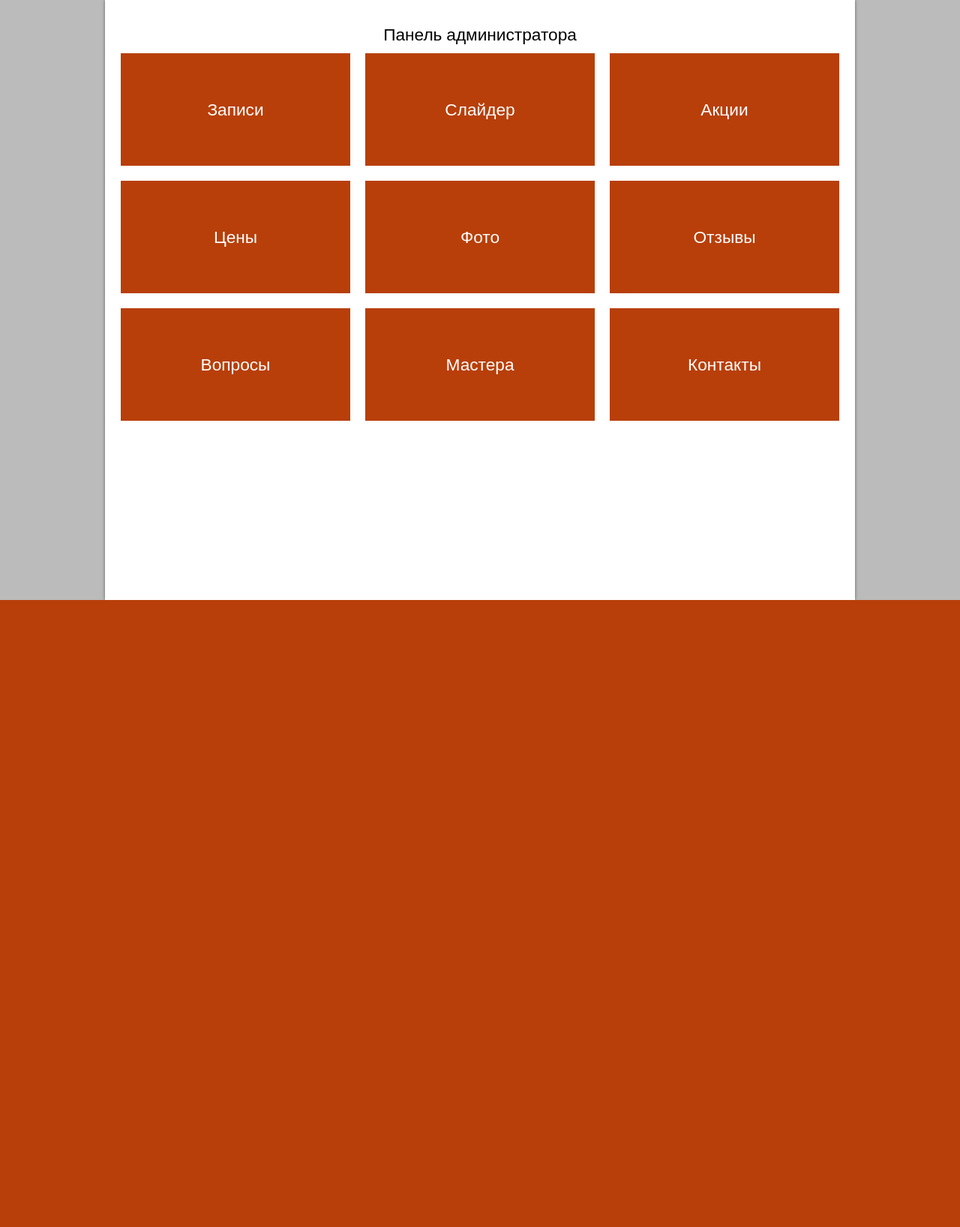
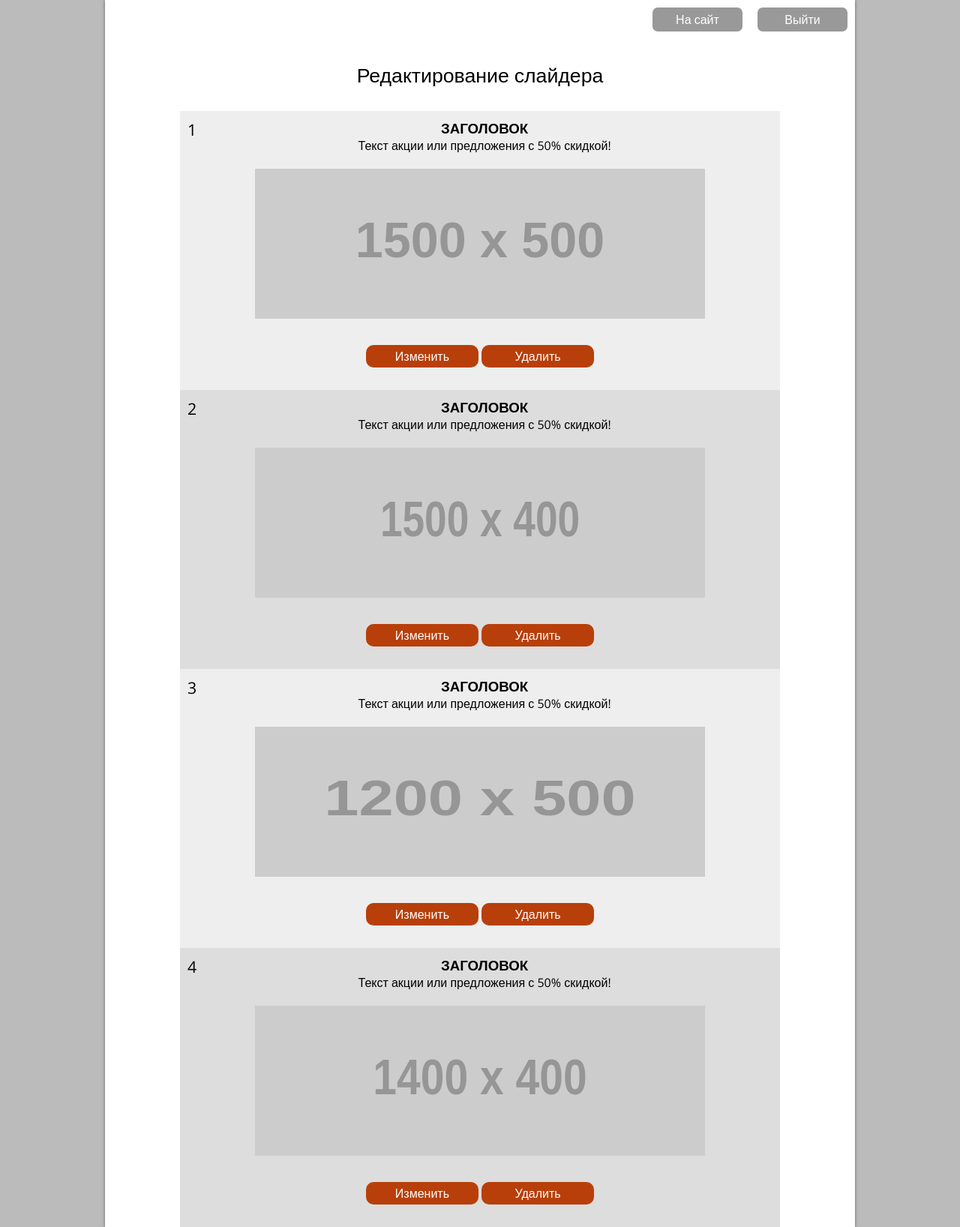
Before and after one commit to frigateStudio/storm.ru, a PHP site: page /html/indexAdmin.html in a window 1280 px wide. Shown: the whole page at 75% size. Before the commit the page ends 800 px from the top, so only its background shows below. Run offline with PHP 8.4, Linux system fonts and the light colour scheme; grey boxes labelled with a size stand in for pictures from a placeholder-image service; style sheets or scripts are compiled from the project's sources; some libraries are stand-ins or nearby versions.

Commit message:
work on the slider control panel
implemented the removal of the slide through the admin panel

```diff
--- a/config/routes.php
+++ b/config/routes.php
@@ -1,8 +1,13 @@
 <?php
 
 return array(
+    //admin
+    'deleteSlide/([0-9]+)'=>'adminSlider/deleteSlide/$1',
+    'editSlider'=>'adminSlider/index',
+    'auth/exit'=>"admin/exit",
     'auth'=>'admin/auth',
     'admin'=>"admin/index",
+    //site
     'contacts' => 'contacts/index', //actionIndex in ContactsController
     'addQuestion' => 'contacts/AddQuestion',
     'addReview' => 'review/AddReview',
--- a/controllers/AlbumsController.php
+++ b/controllers/AlbumsController.php
@@ -9,6 +9,7 @@ class AlbumsController
     {
 
         $idActiveMenu = 4;
+
         $albums = Albums::getAlbumsList();
         require_once(ROOT . '/views/albums.php');
         return true;
--- a/html/indexAdmin.html
+++ b/html/indexAdmin.html
@@ -3,29 +3,50 @@
 <head>
     <meta charset="UTF-8">
     <title>Панель администратора</title>
-    <link href="styles/adminStyle.css" rel="stylesheet">
+    <link href="../template/styles/adminStyle.css" rel="stylesheet">
 
     <link href="https://fonts.googleapis.com/css?family=Open+Sans:300,400|Poiret+One&subset=cyrillic" rel="stylesheet">
     <script src="https://ajax.googleapis.com/ajax/libs/jquery/3.1.0/jquery.min.js"></script>
 </head>
 <body>
 <main>
-    <div id="mainMenu">
-        <span>
-            Панель администратора
-        </span>
-        <div id="menuContainer">
-            <a href="#" id="controlRecord" class="controlButton">Записи</a>
-            <a href="#" id="controlSlider" class="controlButton">Слайдер</a>
-            <a href="#" id="controlAction" class="controlButton">Акции</a>
-            <a href="#" id="controlService" class="controlButton">Цены</a>
-            <a href="#" id="controlPhoto" class="controlButton">Фото</a>
-            <a href="#" id="controlReview" class="controlButton">Отзывы</a>
-            <a href="#" id="controlQuestion" class="controlButton">Вопросы</a>
-            <a href="#" id="controlMasters" class="controlButton">Мастера</a>
-            <a href="#" id="controlContacts" class="controlButton">Контакты</a>
+    <a href="/auth/exit" id="buttonExit" class="navButton">Выйти</a>
+    <a href="/" id="buttonInSite" class="navButton">На сайт</a><br>
+
+    <div class="controlSlider">
+        <div class="headerMenu">Редактирование слайдера</div>
+        <div class="slide">
+            <span>1</span>
+            <h3>ЗАГОЛОВОК</h3>
+            <p>Текст акции или предложения с 50% скидкой!</p>
+            <img src="http://dummyimage.com/1500x500/329456"><br>
+            <a href="#" class="editButton">Изменить</a>
+            <a href="#" class="editButton">Удалить</a>
         </div>
-
+        <div class="slide">
+            <span>2</span>
+            <h3>ЗАГОЛОВОК</h3>
+            <p>Текст акции или предложения с 50% скидкой!</p>
+            <img src="http://dummyimage.com/1500x400/329456"><br>
+            <a href="#" class="editButton">Изменить</a>
+            <a href="#" class="editButton">Удалить</a>
+        </div>
+        <div class="slide">
+            <span>3</span>
+            <h3>ЗАГОЛОВОК</h3>
+            <p>Текст акции или предложения с 50% скидкой!</p>
+            <img src="http://dummyimage.com/1200x500/329456"><br>
+            <a href="#" class="editButton">Изменить</a>
+            <a href="#" class="editButton">Удалить</a>
+        </div>
+        <div class="slide">
+            <span>4</span>
+            <h3>ЗАГОЛОВОК</h3>
+            <p>Текст акции или предложения с 50% скидкой!</p>
+            <img src="http://dummyimage.com/1400x400/329456"><br>
+            <a href="#" class="editButton">Изменить</a>
+            <a href="#" class="editButton">Удалить</a>
+        </div>
 
     </div>
 
--- a/template/styles/adminStyle.css
+++ b/template/styles/adminStyle.css
@@ -18,18 +18,47 @@ main {
   background-color: white;
   font-family: 'Open Sans', sans-serif;
   width: 1000px;
-  height: 100vh;
+  min-height: 100vh;
+  height: 100%;
   box-shadow: 0 0 4px rgba(0, 0, 0, 0.5); }
 
+.navButton {
+  color: white;
+  background-color: #999;
+  width: 100px;
+  display: inline-block;
+  padding: 5px 10px;
+  text-align: center;
+  border-radius: 7px;
+  margin: 10px; }
+
+#buttonInSite, #buttonExit, #buttonOnPage {
+  float: right; }
+
+.navButton:hover, #backToSite:hover {
+  background-color: #555; }
+
+#buttonOnPage {
+  width: 240px; }
+
 #errorSign {
-  display: none;
   color: red; }
 
+#backToSite {
+  background-color: #999;
+  width: 150px;
+  display: block;
+  padding: 5px 10px;
+  text-align: center;
+  border-radius: 7px;
+  color: white;
+  margin-bottom: 50px; }
+
 #signIn {
+  padding-top: 100px;
   display: flex;
   align-items: center;
   justify-content: center;
-  height: 100%;
   text-align: center;
   width: 300px; }
   #signIn #login, #signIn #password {
@@ -55,6 +84,7 @@ main {
     margin-top: 50px; }
 
 #mainMenu {
+  margin-top: 50px;
   text-align: center;
   padding-top: 30px; }
   #mainMenu span {
@@ -78,4 +108,55 @@ main {
   #mainMenu .controlButton:hover {
     background-color: #990000; }
 
+.headerMenu {
+  font-size: 20pt;
+  text-align: center;
+  padding: 30px 0; }
+
+.controlSlider {
+  margin: 0 100px;
+  padding-top: 30px; }
+  .controlSlider span {
+    float: left;
+    font-size: 16pt; }
+  .controlSlider .editButton {
+    margin: 10px 0 20px 0;
+    background-color: #b83f0a;
+    width: 150px;
+    display: inline-block;
+    color: white;
+    height: 30px;
+    line-height: 30px;
+    border-radius: 10px; }
+  .controlSlider .editButton:nth-child(odd):hover {
+    background-color: red; }
+  .controlSlider .editButton:nth-child(even):hover {
+    background-color: green; }
+  .controlSlider .slide {
+    text-align: center;
+    padding: 10px; }
+    .controlSlider .slide img {
+      height: 200px;
+      width: 600px;
+      margin: 20px 0; }
+  .controlSlider .slide:nth-child(even) {
+    background-color: #eee; }
+  .controlSlider .slide:nth-child(odd) {
+    background-color: #ddd; }
+
+.addSlide {
+  display: block;
+  text-align: center;
+  height: 50px;
+  background-color: green;
+  width: 200px;
+  margin: 30px auto;
+  color: white;
+  border-radius: 10px;
+  line-height: 50px;
+  font-size: 16pt; }
+
+.addSlide:hover {
+  background-color: darkgreen; }
+
 /*# sourceMappingURL=adminStyle.css.map */
--- a/template/styles/adminStyle.scss
+++ b/template/styles/adminStyle.scss
@@ -24,25 +24,64 @@ main {
   background-color: white;
   font-family: 'Open Sans', sans-serif;
   width: 1000px;
-  height: 100vh; //Убрать в релизе!
+  min-height: 100vh; //Убрать в релизе!
+  height: 100%;
   box-shadow: 0 0 4px rgba(0, 0, 0, 0.5);
 
+}
+//кнопки навигации
+.navButton {
+  color: white;
+  background-color: #999;
+  width: 100px;
+  display: inline-block;
+  padding: 5px 10px;
+  text-align: center;
+  border-radius: 7px;
+
+  margin: 10px;
+
+}
+#buttonBack{
+
+}
+#buttonInSite,#buttonExit,#buttonOnPage{
+  float:right;
+}
+.navButton:hover, #backToSite:hover {
+  background-color: #555;
+}
+#buttonOnPage{
+  width: 240px;
 }
 
 //форма входа
 #errorSign {
 
-  display: none;
   color: red;
 
 }
 
+
+
+
+#backToSite {
+  background-color: #999;
+  width: 150px;
+  display: block;
+  padding: 5px 10px;
+  text-align: center;
+  border-radius: 7px;
+  color: white;
+  margin-bottom: 50px;
+
+}
+
 #signIn {
-
+  padding-top: 100px;
   display: flex;
   align-items: center;
   justify-content: center;
-  height: 100%;
   text-align: center;
   width: 300px;
 
@@ -76,6 +115,7 @@ main {
 
 //главное меню
 #mainMenu {
+  margin-top: 50px;
   text-align: center;
   padding-top: 30px;
   span {
@@ -104,3 +144,67 @@ main {
   }
 
 }
+.headerMenu{
+  font-size: 20pt;
+  text-align: center;
+  padding: 30px 0;
+
+}
+//управление слайдером
+.controlSlider {
+  margin: 0 100px;
+  padding-top: 30px;
+  span{
+    float: left;
+    font-size: 16pt;
+  }
+  .editButton {
+    margin: 10px 0 20px 0;
+    background-color: #b83f0a;
+    width: 150px;
+    display: inline-block;
+    color: white;
+    height: 30px;
+    line-height: 30px;
+    border-radius: 10px;
+  }
+  .editButton:nth-child(odd):hover {
+    background-color: red;
+  }
+  .editButton:nth-child(even):hover {
+    background-color: green;
+  }
+
+  .slide {
+    text-align: center;
+    padding: 10px;
+
+    img {
+      height: 200px;
+      width: 600px;
+      margin: 20px 0;
+    }
+  }
+  .slide:nth-child(even) {
+    background-color: #eee;
+  }
+  .slide:nth-child(odd) {
+    background-color: #ddd;
+  }
+
+}
+.addSlide{
+  display: block;
+  text-align: center;
+  height: 50px;
+  background-color:green;
+  width: 200px;
+  margin: 30px auto;
+  color:white;
+  border-radius: 10px;
+  line-height: 50px;
+  font-size: 16pt;
+}
+.addSlide:hover{
+  background-color: darkgreen;
+}
--- a/views/admin/auth.php
+++ b/views/admin/auth.php
@@ -7,9 +7,10 @@ include ROOT . '/views/layouts/adminHeader.php';
 
     <div id="signIn">
 
-        <form>
+        <form method="post" action="/auth">
+            <div><a href="/" id="backToSite">Вернуться на сайт</a></div>
             <h3>Вход в панель администратора</h3>
-            <div id="errorSign">Неверный логин или пароль</div>
+            <div id="errorSign"><?php echo $error; ?></div>
             <label for="login">Логин</label><br> <input type="text" id="login" name="login"><br>
             <label for="password">Пароль</label> <br><input type="password" id="password" name="password"><br>
             <button id="button">Войти</button>
--- a/views/admin/index.php
+++ b/views/admin/index.php
@@ -4,13 +4,17 @@ include ROOT . '/views/layouts/adminHeader.php';
 </head>
 <body>
 <main>
+    <?php
+    include ROOT . '/views/admin/navButton.php';
+    ?>
+
     <div id="mainMenu">
         <span>
             Панель администратора
         </span>
         <div id="menuContainer">
             <a href="#" id="controlRecord" class="controlButton">Записи</a>
-            <a href="#" id="controlSlider" class="controlButton">Слайдер</a>
+            <a href="/editSlider" id="controlSlider" class="controlButton">Слайдер</a>
             <a href="#" id="controlAction" class="controlButton">Акции</a>
             <a href="#" id="controlService" class="controlButton">Цены</a>
             <a href="#" id="controlPhoto" class="controlButton">Фото</a>
--- /dev/null
+++ b/views/admin/navButton.php
@@ -0,0 +1,2 @@
+<a href="/auth/exit" id="buttonExit" class="navButton">Выйти</a>
+<a href="/" id="buttonInSite" class="navButton">На сайт</a><br>
--- a/views/index.php
+++ b/views/index.php
@@ -3,7 +3,8 @@ include ROOT . '/views/layouts/header.php';
 ?>
 <main>
     <div class="slider">
-        <?php foreach ($slides as $slide): ?>
+        <?php
+        foreach ($slides as $slide): ?>
 
             <div>
                 <div class="slideText">
--- a/views/layouts/adminHeader.php
+++ b/views/layouts/adminHeader.php
@@ -2,7 +2,7 @@
 <html lang="ru">
 <head>
     <meta charset="UTF-8">
-    <title>Панель администратора</title>
+    <title><?php echo $title; ?></title>
     <link href="../template/styles/adminStyle.css" rel="stylesheet">
 
     <link href="https://fonts.googleapis.com/css?family=Open+Sans:300,400|Poiret+One&subset=cyrillic" rel="stylesheet">
```
Also changed, not shown: controllers/AdminController.php (+20 -14 lines), controllers/adminSliderController.php (added, +36 -0 lines), models/Slider.php (+10 -2 lines), views/admin/sliderIndex.php (added, +45 -0 lines), 1 other file.
